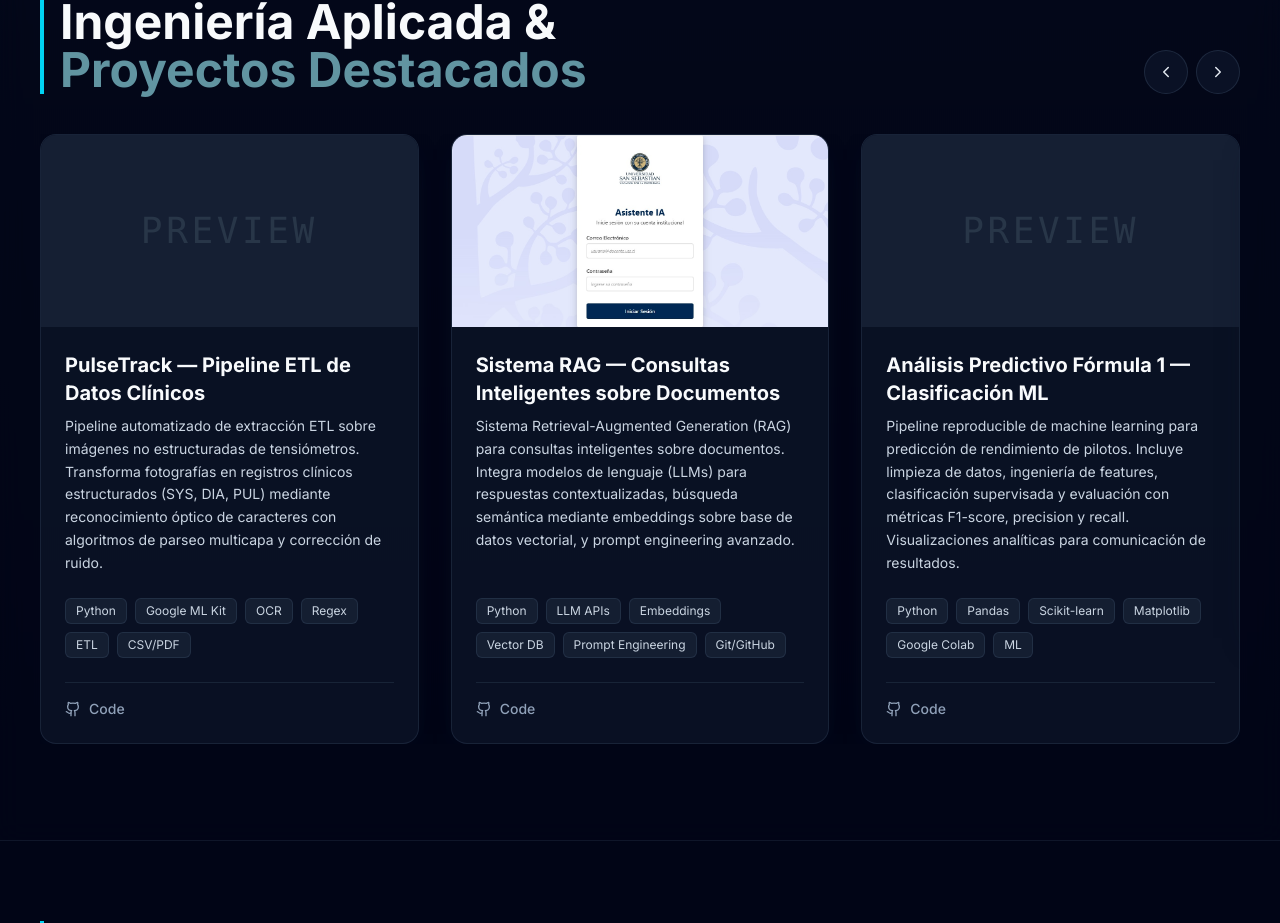
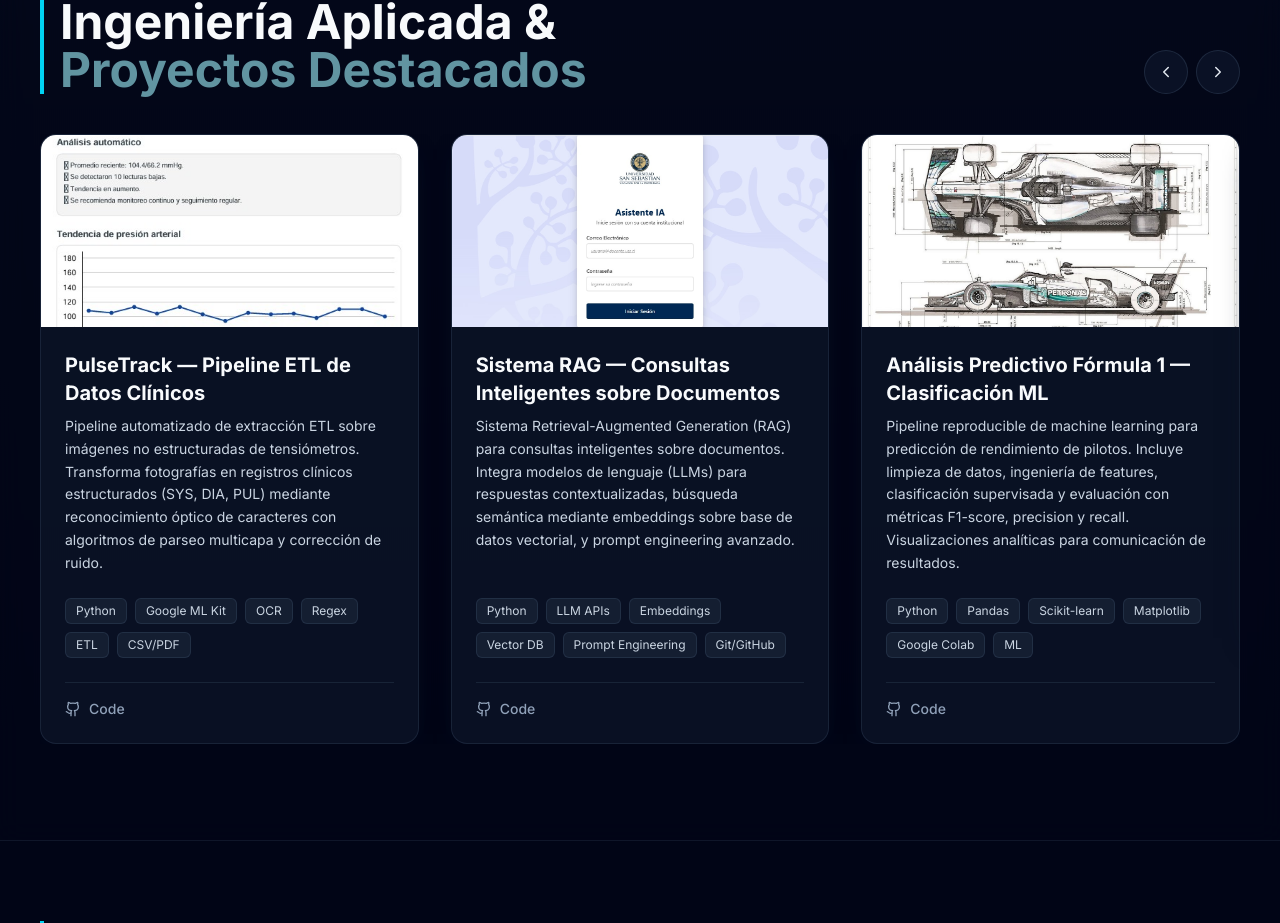
Before and after one commit to BartClo/portafolio-dev, a Next.js app: page / in a window 1280 px wide. Shown: the part 1540-2463 px from the top of the page. Built offline with nearby package versions, Linux system fonts and the light colour scheme; grey boxes are pictures that could not be loaded.

Commit message:
Update Images Projects

```diff
--- a/components/Projects.tsx
+++ b/components/Projects.tsx
@@ -27,6 +27,7 @@ export const Projects = () => {
             description: "Pipeline automatizado de extracción ETL sobre imágenes no estructuradas de tensiómetros. Transforma fotografías en registros clínicos estructurados (SYS, DIA, PUL) mediante reconocimiento óptico de caracteres con algoritmos de parseo multicapa y corrección de ruido.",
             tags: ["Python", "Google ML Kit", "OCR", "Regex", "ETL", "CSV/PDF"],
             githubUrl: "https://github.com/BartClo/pulse_track",
+            imageUrl: "/images/pulsetrack.report.jpg",
         },
         {
             title: "Sistema RAG — Consultas Inteligentes sobre Documentos",
@@ -40,6 +41,7 @@ export const Projects = () => {
             description: "Pipeline reproducible de machine learning para predicción de rendimiento de pilotos. Incluye limpieza de datos, ingeniería de features, clasificación supervisada y evaluación con métricas F1-score, precision y recall. Visualizaciones analíticas para comunicación de resultados.",
             tags: ["Python", "Pandas", "Scikit-learn", "Matplotlib", "Google Colab", "ML"],
             githubUrl: "#",
+            imageUrl: "/images/f1project.jpg",
         }
     ];
 
```
Also changed, not shown: public/images/f1project.jpg (added), public/images/pulsetrack.report.jpg (added).
